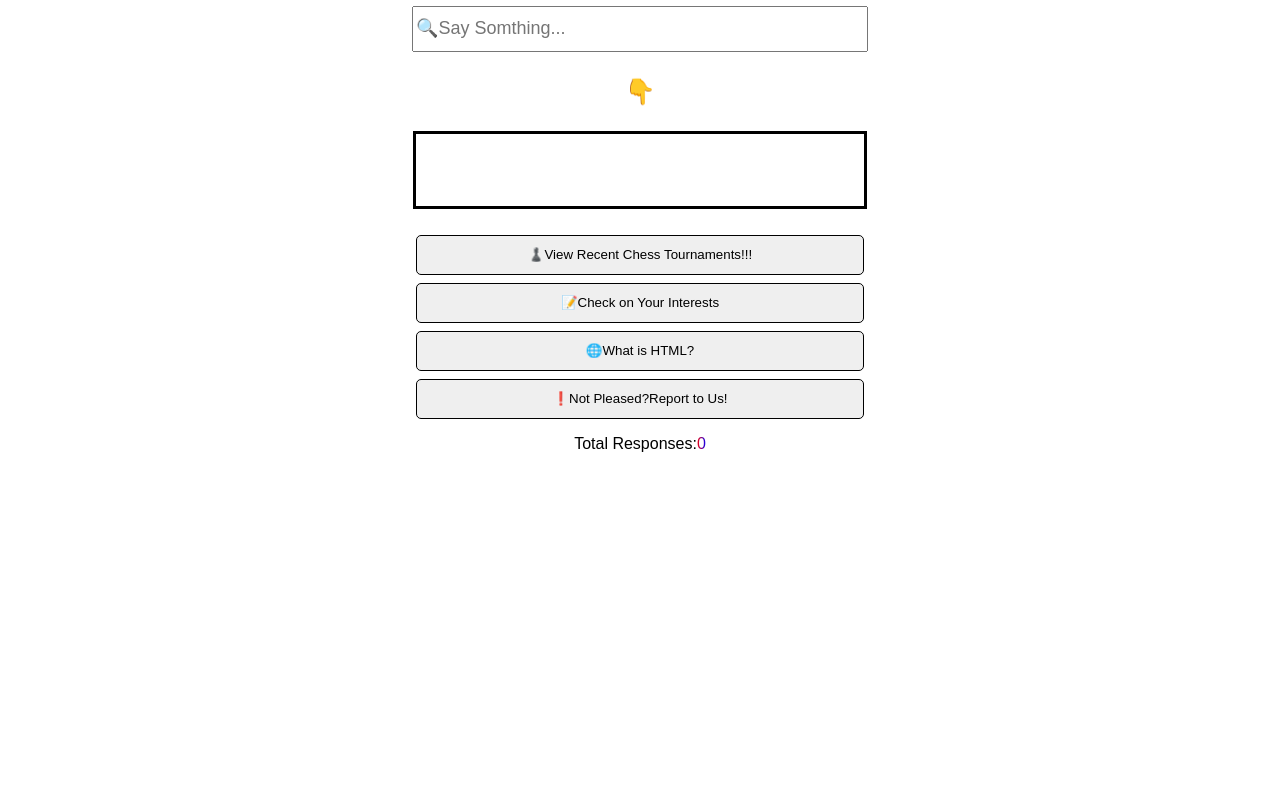
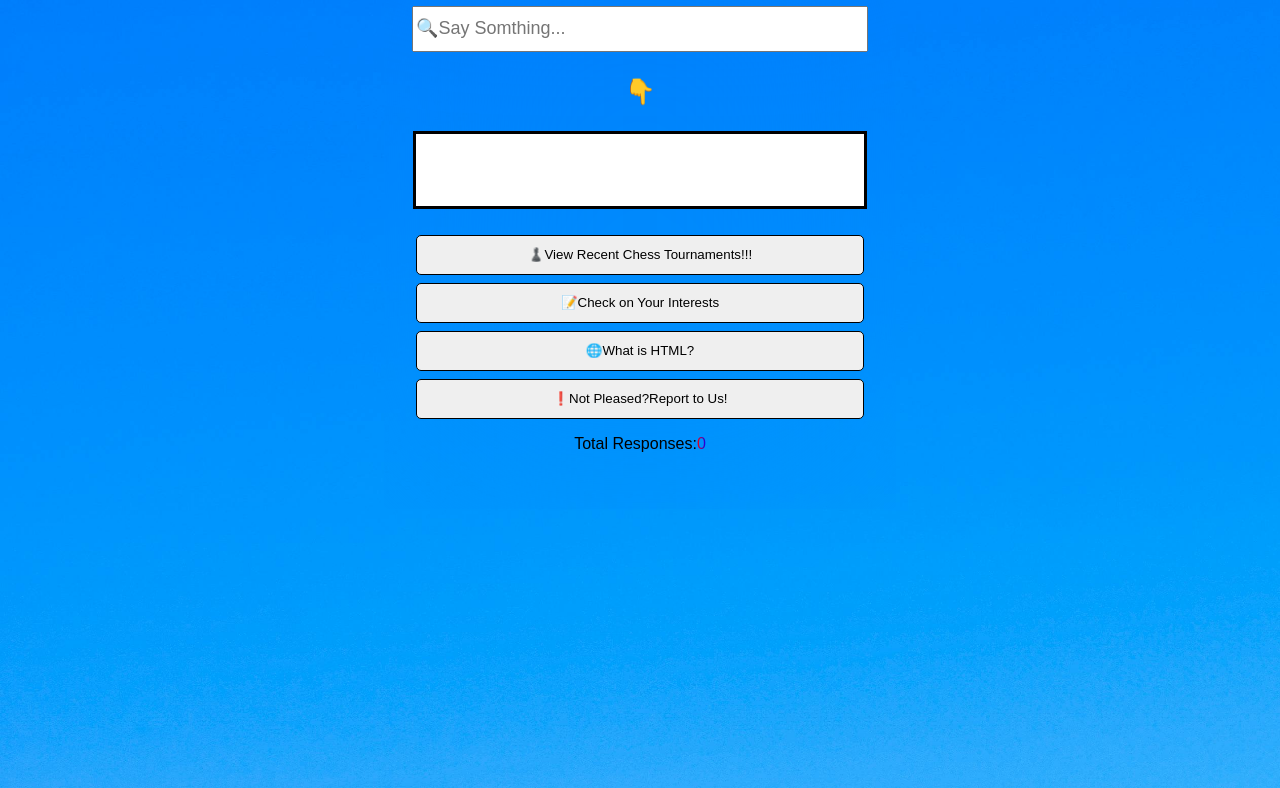
Before and after one commit to Odiedo123/Brain-JS-Chatbot, a plain HTML site: page index.html in a window 1280 px wide. Shown: the part 187-975 px from the top of the page. Drawn offline with nearby package versions, Linux system fonts and the light colour scheme; a script that the page names is missing; a web font is replaced by a local one.

Commit message:
Update styles.css
Due to being unable to add the image file I decided to only add the background image

```diff
--- a/styles.css
+++ b/styles.css
@@ -1,5 +1,5 @@
 body {
-    background-image: url('img/login-background.jpg');
+    background-image: url('login-background.jpg');
     background-size: cover;
     background-repeat: no-repeat;
     display: flex;
```
